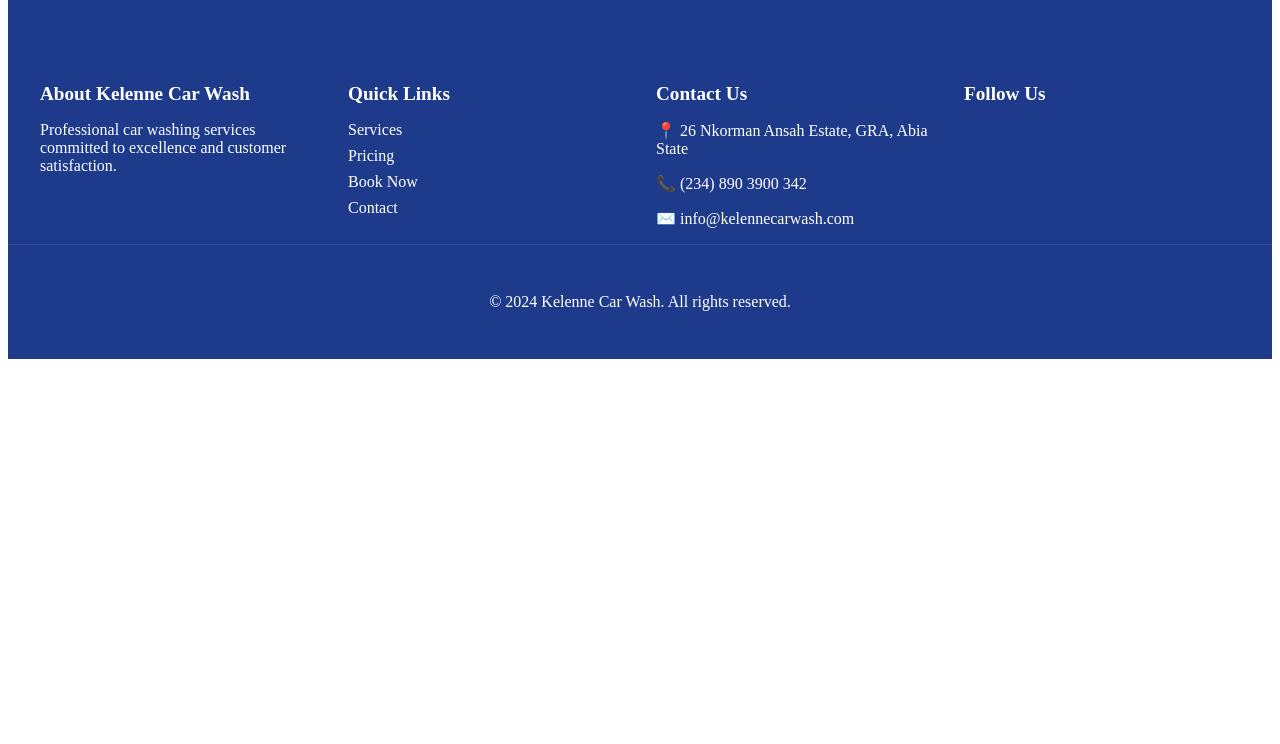
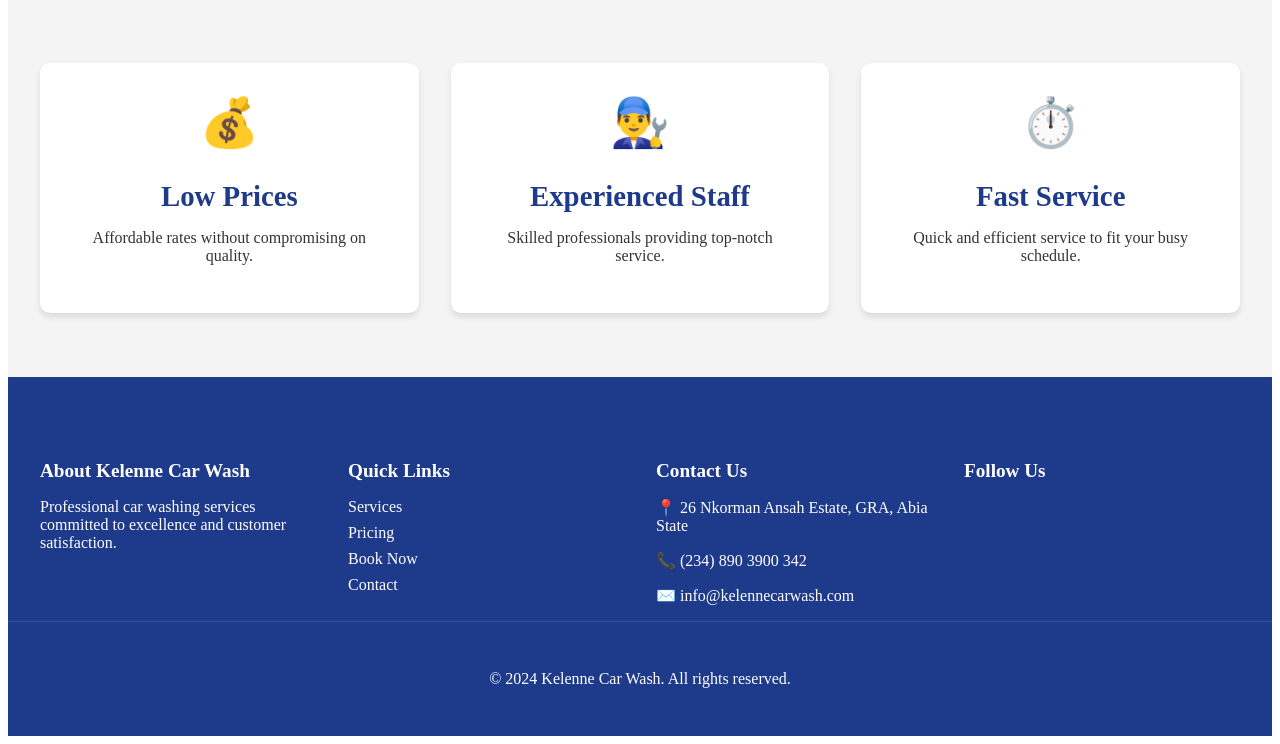
Before and after one commit to Ama-Annor/Kelenne, a PHP site: page /view/services.html in a window 1280 px wide. Shown: the part 2424-3168 px from the top of the page. Before the commit the page ends 2783 px from the top, so only its background shows below. Run offline with PHP 8.4, Linux system fonts and the light colour scheme.

Commit message:
changes made to services page

```diff
--- a/assets/css/services.css
+++ b/assets/css/services.css
@@ -137,6 +160,91 @@ nav a.active {
 .schedule-button:hover {
     background: var(--secondary-color);
     transform: translateY(-3px);
+}
+
+/* Extra Section */
+.extra-section {
+    padding: 4rem 2rem;
+    background-color: #f4f4f4; /* Light background color */
+}
+
+.features-grid {
+    display: grid;
+    grid-template-columns: repeat(3, 1fr); /* Three columns in one row */
+    gap: 2rem; /* Space between columns */
+    text-align: center;
+}
+
+.feature {
+    background: var(--white);
+    padding: 2rem;
+    border-radius: 10px;
+    box-shadow: 0 4px 6px rgba(0, 0, 0, 0.1);
+    transition: var(--transition);
+}
+
+.feature:hover {
+    transform: translateY(-10px);
+    box-shadow: 0 8px 12px rgba(0, 0, 0, 0.15);
+}
+
+.feature-icon {
+    font-size: 3rem; /* Size of the icon */
+    margin-bottom: 1rem;
+}
+
+.feature h3 {
+    font-size: 1.8rem;
+    color: var(--primary-color);
+    margin-bottom: 1rem;
+}
+
+.feature p {
+    color: var(--text-color);
+    margin-bottom: 1rem;
+}
+
+/* Responsive Design */
+@media (max-width: 1024px) {
+    .services {
+        grid-template-columns: repeat(2, 1fr);
+    }
+
+    .footer-grid {
+        grid-template-columns: repeat(2, 1fr);
+    }
+
+    .features-grid {
+        grid-template-columns: repeat(2, 1fr); /* 2 columns on medium screens */
+    }
+}
+
+@media (max-width: 768px) {
+    .nav-container {
+        flex-direction: column;
+        text-align: center;
+    }
+
+    nav {
+        margin-top: 1rem;
+    }
+
+    nav a {
+        margin: 0.5rem;
+        display: inline-block;
+    }
+
+    .services {
+        grid-template-columns: 1fr;
+    }
+
+    .footer-grid {
+        grid-template-columns: 1fr;
+    }
+
+    .features-grid {
+        grid-template-columns: 1fr; /* 1 column on smaller screens */
+    }
 }
 
 /* Footer */
--- a/view/services.html
+++ b/view/services.html
@@ -67,6 +67,29 @@
         <a href="#" class="schedule-button">Book an Appointment</a>
     </section>
 
+    <section class="extra-section">
+        <div class="container">
+            <div class="features-grid">
+                <div class="feature">
+                    <div class="feature-icon">💰</div> <!-- Updated Icon -->
+                    <h3>Low Prices</h3>
+                    <p>Affordable rates without compromising on quality.</p> <!-- Updated Description -->
+                </div>
+                <div class="feature">
+                    <div class="feature-icon">👨‍🔧</div> <!-- Updated Icon -->
+                    <h3>Experienced Staff</h3>
+                    <p>Skilled professionals providing top-notch service.</p> <!-- Updated Description -->
+                </div>
+                <div class="feature">
+                    <div class="feature-icon">⏱️</div> <!-- Updated Icon -->
+                    <h3>Fast Service</h3> <!-- Updated Heading -->
+                    <p>Quick and efficient service to fit your busy schedule.</p> <!-- Updated Description -->
+                </div>
+            </div>
+        </div>
+    </section>
+
+
     <!-- Footer -->
     <footer class="footer">
         <div class="container">
```
Also changed, not shown: other parts of assets/css/services.css (+25 -37 lines).
